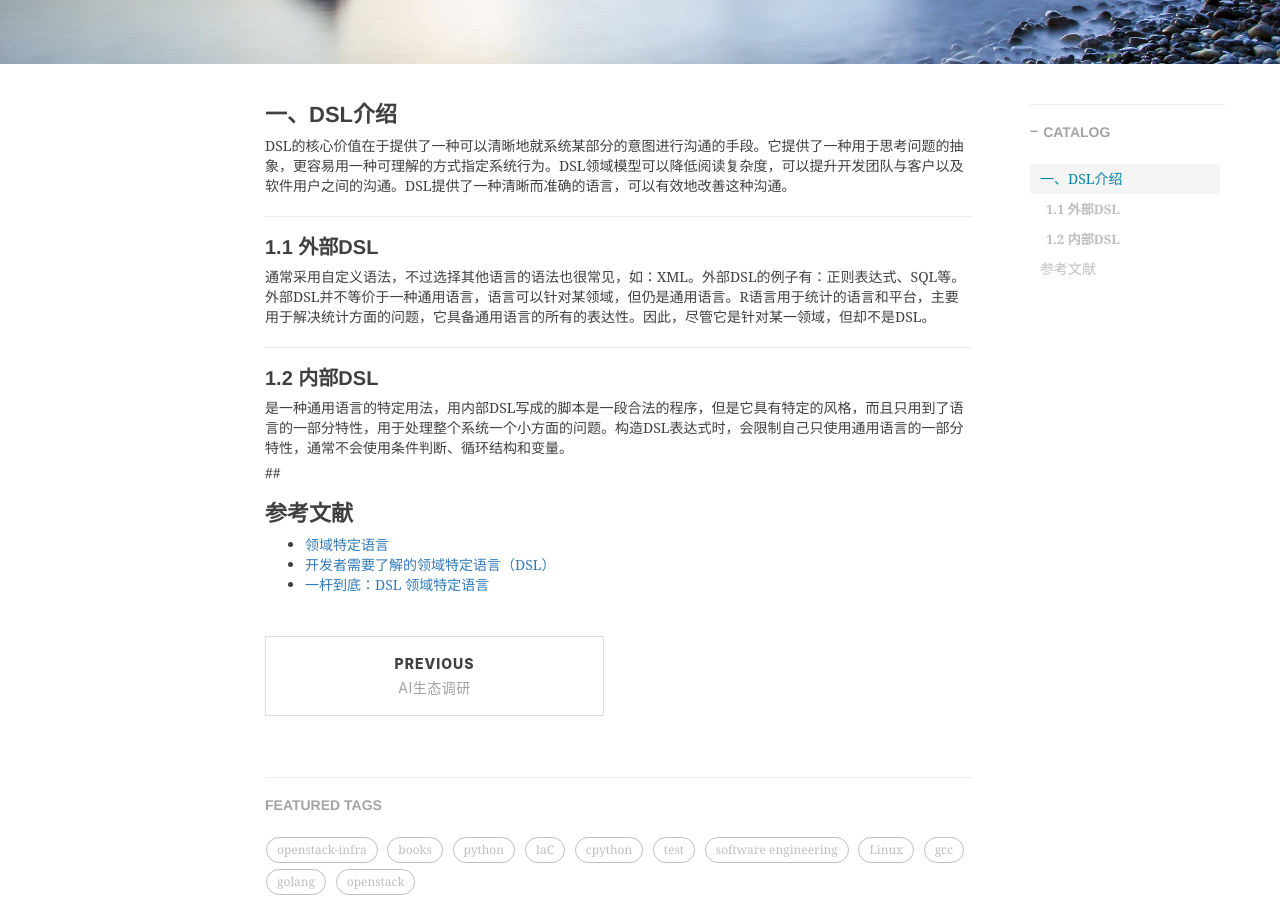
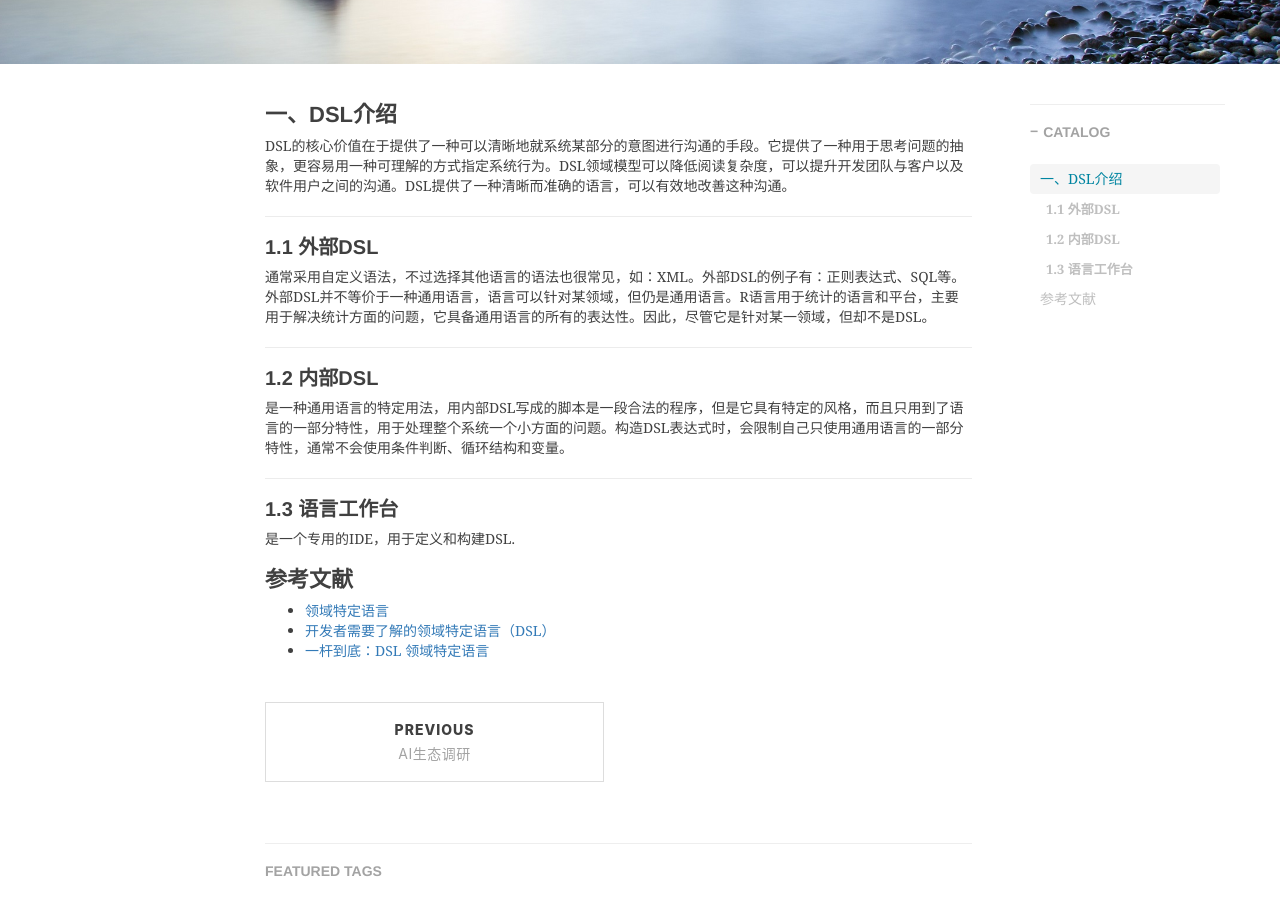
Before and after one commit to shihai1991/shihai1991.github.io, a Jekyll site: the page built from _posts/2023-02-17-领域特定语言学习总结.md, in a window 1280 px wide and 900 px high, scrolled down 451 px. Built offline with Jekyll 4.4.1, drawn with Linux system fonts in a browser that asks for light colours; nearby versions of some CDN libraries; comment, search, counter and statistics services are not loaded.

Commit message:
Update 2023-02-17-领域特定语言学习总结.md

```diff
--- a/_posts/2023-02-17-领域特定语言学习总结.md
+++ b/_posts/2023-02-17-领域特定语言学习总结.md
@@ -17,7 +17,8 @@ DSL的核心价值在于提供了一种可以清晰地就系统某部分的意
 ## 1.2 内部DSL
 是一种通用语言的特定用法，用内部DSL写成的脚本是一段合法的程序，但是它具有特定的风格，而且只用到了语言的一部分特性，用于处理整个系统一个小方面的问题。构造DSL表达式时，会限制自己只使用通用语言的一部分特性，通常不会使用条件判断、循环结构和变量。
 
-##
+## 1.3 语言工作台
+是一个专用的IDE，用于定义和构建DSL.
 
 # 参考文献
 - [领域特定语言](https://book.douban.com/subject/21964984/)
```
